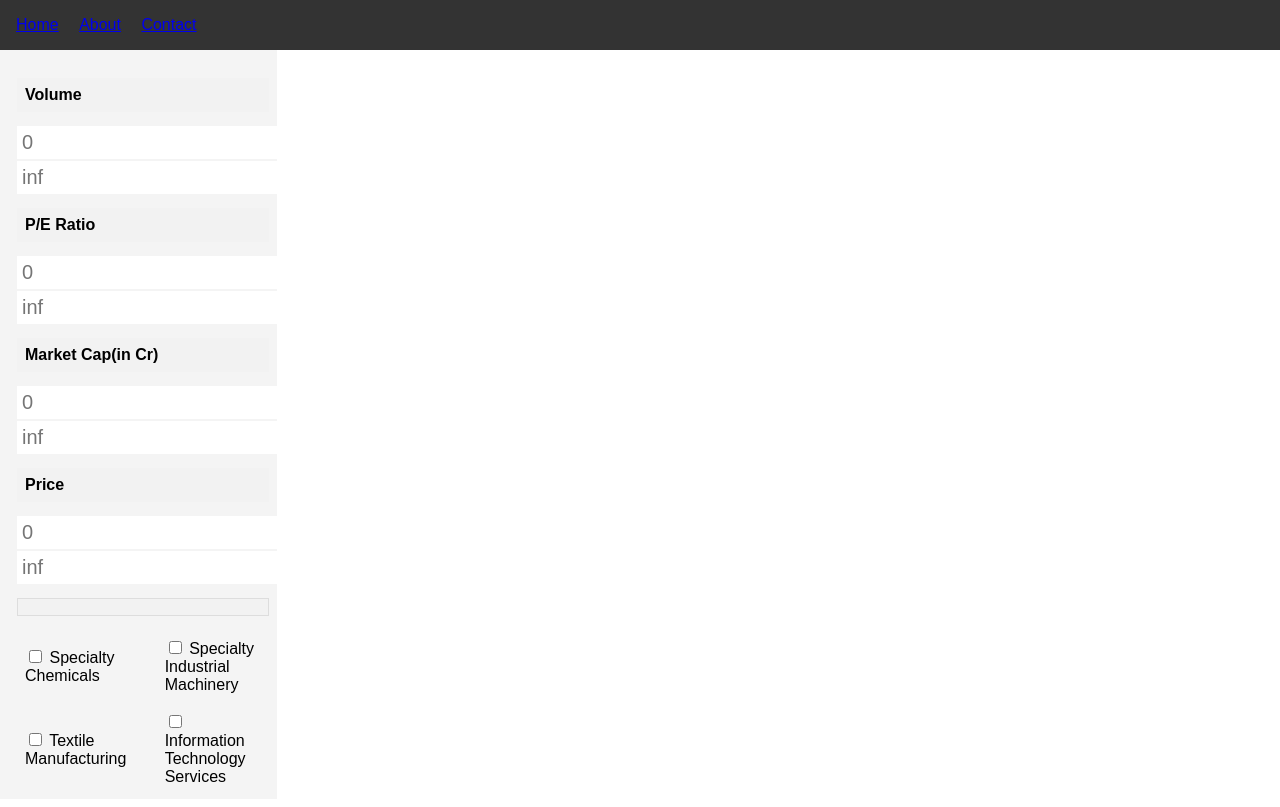
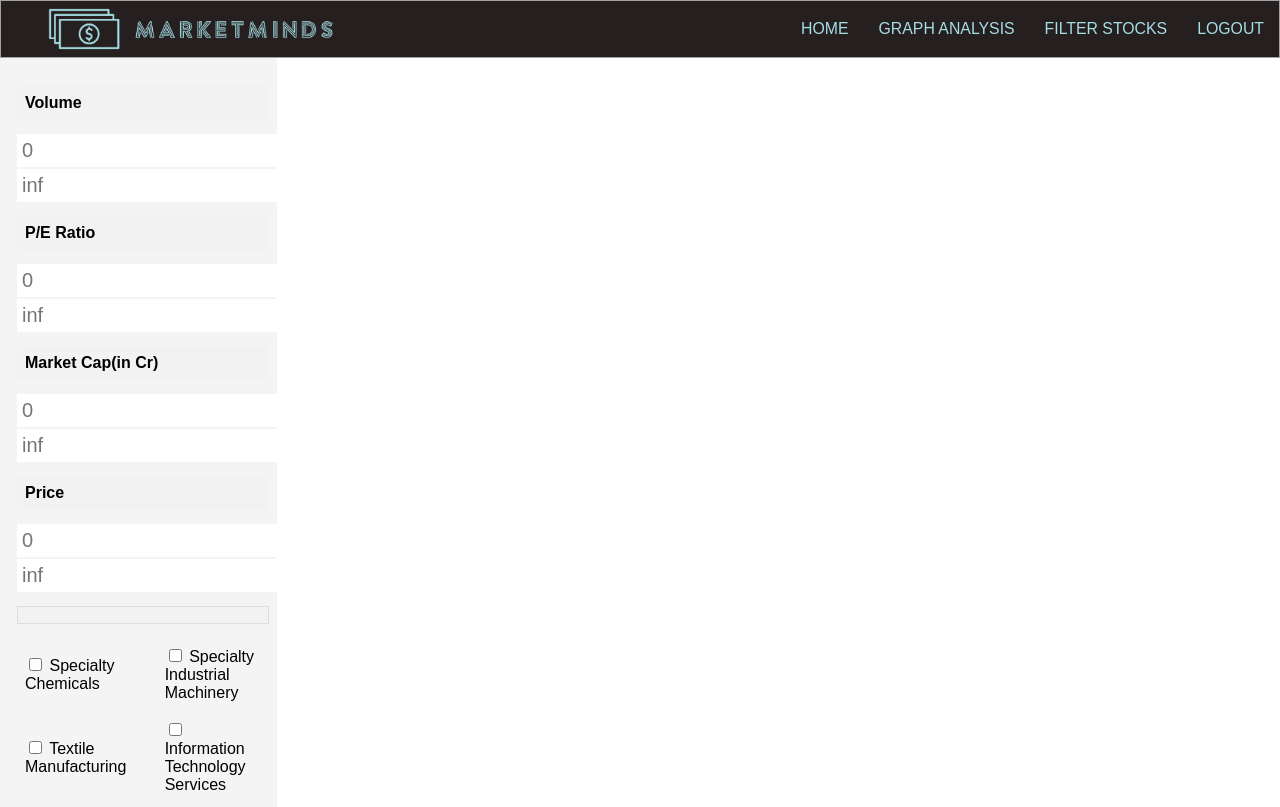
Before and after one commit to enigma-aaa/COP290_A1_Sub2, a Flask app: page /sort_page in a window 1280 px wide. Before the commit the page ends 782 px from the top, so only its background shows below. Run offline with Flask 3, Linux system fonts and the light colour scheme; lists and menus that the app fills with data are empty; parts of the project's set-up code (start-up, migrations or seed data) failed here and were passed over.

Commit message:
starting to clean code

```diff
--- a/COP_290_Assignment1-main/app.py
+++ b/COP_290_Assignment1-main/app.py
@@ -510,9 +510,11 @@ def storehist() :
             db.session.add(view_history)
         db.session.commit()
     return (redirect(url_for('dashboard')))
-@app.route('/add_to_fav')
-def add_to_fav() :
+@app.route('/set_to_fav')
+def set_to_fav() :
     if 'user_id' in session :
+        global stocks_in_fav
+        global stocks_in_fav_symbols
         user_id = session['user_id']
         user = User.query.get(user_id)
         db.session.query(Favourites_History).delete()
@@ -521,6 +523,11 @@ def add_to_fav() :
             fav_stock = Favourites_History(fav_name=fav_name,fav_user=user)
             db.session.add(fav_stock)
         db.session.commit()
+        username = session['username']
+        user = User.query.filter_by(username=username).first()
+        stocks_in_fav = user.favourites_history
+        for x in stocks_in_fav :
+            stocks_in_fav_symbols.append(x.fav_name)
     return(redirect(url_for('dashboard')))
 @app.route('/login_welcome')
 def login_welcome():
--- a/COP_290_Assignment1-main/static/sort_style.css
+++ b/COP_290_Assignment1-main/static/sort_style.css
@@ -4,14 +4,14 @@ body {
     padding: 0;
     height: 100vh;
 }
-
+/*
 header {
     background-color: #333;
     color: #fff;
     padding: 1rem;
-}
+} */
 
-nav ul {
+/* nav ul {
     list-style-type: none;
     margin: 0;
     padding: 0;
@@ -20,7 +20,7 @@ nav ul {
 nav ul li {
     display: inline;
     margin-right: 1rem;
-}
+} */
 
 .container {
     display: flex;
@@ -45,15 +45,15 @@ nav ul li {
     height: 100%;
 }
 
-ul {
+/* ul {
     list-style-type: none;
     padding: 0;
     margin: 0;
-}
-
+} */
+/*
 li {
     margin-bottom: 0.5rem;
-}
+} */
 table.FilterHeading{
     width: 100%;
     border: none;
@@ -160,3 +160,72 @@ tr:hover{
 .font-inc{
     font-size: 20px;
 }
+
+.logo a,.main-nav a{
+    padding : 10px 15px ;
+    text-align: center;
+    display: block;
+    text-transform: uppercase;
+}
+.main-nav a{
+    color : #A5DEE5 ;
+    font-size: .99em;
+    text-decoration: none;
+}
+.main-nav a:hover{
+    color : #A5DEE5 ;
+}
+h1{
+    color : black ;
+}
+.color-change{
+    text-transform: none;
+    color: #A5DEE5;
+}
+#logo{
+    /* max-width: 300px; */
+    /* width: auto; */
+    /* max-height: 100px;
+    */
+    max-width: 300px;
+    height: auto;
+    padding-left: 40px;
+}
+.header{
+    padding-top: .0em;
+    padding-bottom: .0em;
+    border: 1px solid #a2a2a2;
+    background-color: #261f1f;
+}
+
+@media (min-width : 769px)
+{
+    .header,
+    .main-nav{
+        display: flex;
+    }
+    .header{
+        flex-direction: column;
+        align-items: center;
+        .header{
+            width: 80%;
+            margin: 0 auto;
+            max-width: 1150px;
+            height : 50%;
+        }
+    }
+}
+
+@media(min-width: 1025px)
+{
+    .header{
+        flex-direction: row;
+        justify-content: space-between;
+    }
+}
+
+ul {
+    margin: 0;
+    padding: 0;
+    list-style: none;
+  }
--- a/COP_290_Assignment1-main/stockData.py
+++ b/COP_290_Assignment1-main/stockData.py
@@ -28,7 +28,7 @@ def stockIsValid(symbolName):
     if stockInfoEff.symbolInNSElist(symbolName):
         print("symbolName:",symbolName,"is valid")
         return True
-    if stock in indexNameSymbols:
+    if symbolName in indexNameSymbols:
         return True
     curDf= None
     try:
--- a/COP_290_Assignment1-main/templates/sort.html
+++ b/COP_290_Assignment1-main/templates/sort.html
@@ -7,16 +7,18 @@
     <title>Stocks Page</title>
 </head>
 <body>
-    <header>
-        <nav>
-            <ul>
-                <li><a href="#">Home</a></li>
-                <li><a href="#">About</a></li>
-                <li><a href="#">Contact</a></li>
-            </ul>
-        </nav>
+    <header class="header">
+        <!-- <h1 class="logo"><a href="#" class="color-change">MarketMinds</a></h1> -->
+        <!-- <h1 class="logo"><a href="#" class="color-change"> -->
+            <img src="../static/img/Color logo - no background.png" alt="Image should have been here" id="logo">
+        <!-- </a></h1> -->
+      <ul class="main-nav">
+          <li><a href="{{url_for('login_welcome')}}">Home</a></li>
+          <li><a href="{{url_for('dashboard')}}">Graph Analysis</a></li>
+          <li><a href="{{url_for('sort_page')}}">Filter Stocks</a></li>
+          <li><a href="{{url_for('logout')}}">Logout</a></li>
+      </ul>
     </header>
-
     <div class="container">
         <div class="sidebar">
 
```
Also changed, not shown: COP_290_Assignment1-main/static/style.css (+18 -0 lines), COP_290_Assignment1-main/templates/loginWelcome.html (+12 -14 lines), COP_290_Assignment1-main/templates/welcome.html (+5 -27 lines), COP_290_Assignment1-main/instance/users.db.
